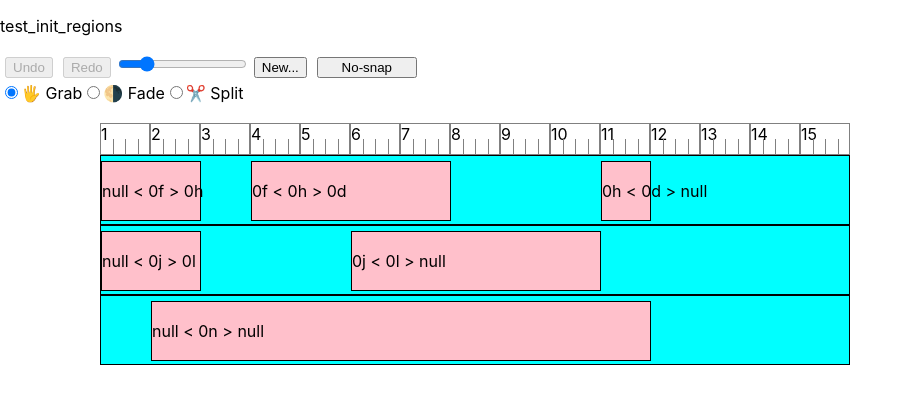
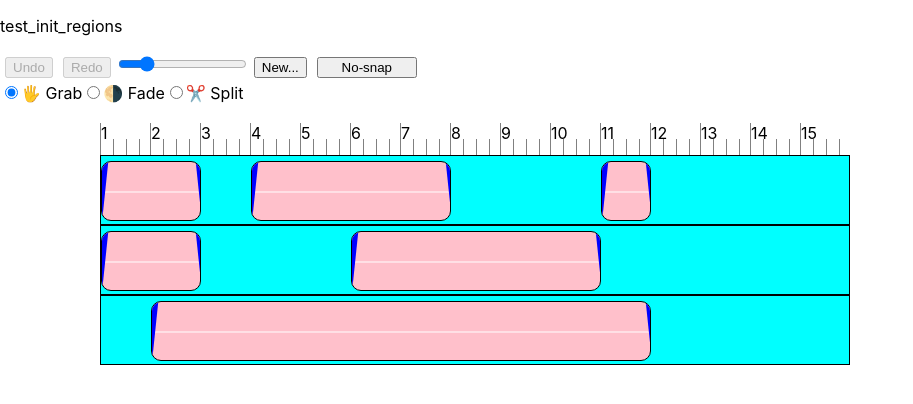
Before and after one commit to purewack/melonJuice-web, a React (Create React App) app: page / in a window 1280 px wide. Shown: the top 404 px of the page, without its empty margins (0-913 px from the left). Built offline with nearby package versions, Linux system fonts and the light colour scheme.

Commit message:
visuals and svg

```diff
--- a/src/App.js
+++ b/src/App.js
@@ -306,9 +306,9 @@ function App() {
     if(!begun) return
     console.log('song changed')
     console.log(tracks)
-    if(!tracks.lastMoveLegal){
-      setEditorStats({...editorStats, lastMoveLegal:false})
-    }
+    // if(!tracks.lastMoveLegal){
+    //   setEditorStats({...editorStats, lastMoveLegal:false})
+    // }
 
     let sm = 0
     tracks.current.forEach(t => {
@@ -426,6 +426,8 @@ function App() {
             </AudioTrack>
         })}
       </AudioField>
+
+
   </>
   }
   </>);
--- a/src/audio/AudioEngine.js
+++ b/src/audio/AudioEngine.js
@@ -251,8 +251,8 @@ export const AudioEngine = {
       bDuration:duration,
       rOffset:offset,
       rDuration:duration,
-      rFadeIn: 0.01,
-      rFadeOut: 0.01,
+      rFadeIn: 0.125,
+      rFadeOut: 0.125,
       rPlayrate:1.0,
       rLoop:0,
     }
--- a/src/components/AudioRegion.js
+++ b/src/components/AudioRegion.js
@@ -1,5 +1,5 @@
 import './components.css';
-import {useState,useEffect,useRef} from 'react'
+import {useState,useEffect,useRef, useReducer} from 'react'
 
 const AudioRegion = ({region, prevRegion, nextRegion, tracksDispatch, editorStats})=>{
 
@@ -9,18 +9,30 @@ const AudioRegion = ({region, prevRegion, nextRegion, tracksDispatch, editorStat
   const [rDurationOld, setRDurationOld] = useState()
   const [rBOffset, setRBOffset] = useState()
   const [rBDuration, setRBDuration] = useState()
+  const [fadeIn, setFadeIn] = useState(0)
+  const [fadeOut, setFadeOut] = useState(0)
   const [handleHitbox, setHandleHitbox] = useState(null)
   const [cutPos , setCutPos] = useState(null)
   const [isHovering, setIsHovering] = useState(false)
   const regionStatsPrev = useRef()
   const resizeArea = 10;
+  const audioRegionRef = useRef()
+  const [height, setHeight] = useState(0)
 
   useEffect(()=>{
     setrOffset(editorStats.barLength*region.rOffset)
     setRDuration(editorStats.barLength*region.rDuration)
     setRBOffset(editorStats.barLength*region.bOffset)
     setRBDuration(editorStats.barLength*region.bDuration)
+    setFadeIn(region.rFadeIn*editorStats.barLength)
+    setFadeOut(region.rFadeOut*editorStats.barLength)
+    // setFadeIn(100)
+    // setFadeOut(30)
   },[region,editorStats])
+
+  useEffect(()=>{
+    setHeight(audioRegionRef.current ? audioRegionRef.current.getBoundingClientRect().height : 0)
+  },[audioRegionRef])
 
   const snapCalc = (ll)=>{
     if(editorStats.snapGrain){
@@ -157,6 +169,7 @@ const AudioRegion = ({region, prevRegion, nextRegion, tracksDispatch, editorStat
 
   return(<>
   <div
+    ref={audioRegionRef}
     style={{width: rDuration, left: rOffset}}
     className={
       editorStats.toolMode === 'cut' ? 'AudioRegion AudioRegionCut' :
@@ -168,9 +181,15 @@ const AudioRegion = ({region, prevRegion, nextRegion, tracksDispatch, editorStat
     onMouseLeave={editorStats.toolMode === 'cut' ? (e)=>{setCutPos(null)}  : (e)=>{setIsHovering(false)}}
     // onTouchStart={(e=>{startAdjust('touch',e.target.className,e.touches[0].pageX)})}
     >
+    <svg style={{pointerEvents:"none"}} width={rDuration} height={height}>
+      <line x1={0} x2={rDuration-1} y1={height/2} y2={height/2} stroke="white"></line>
+      <polygon points={`0,0 0,${height} ${fadeIn},0`} fill="blue"></polygon>
+      <polygon points={`${rDuration},0 ${rDuration},${height} ${rDuration - (fadeOut)},0`} fill="blue"></polygon>
+
+    </svg>
     {editorStats.toolMode === 'grab' && isHovering && <span className='StartHandle' style={{width:resizeArea}}>|</span>}
       <span style={{pointerEvents:'none'}}>
-        {`${prevRegion && prevRegion.regionId.slice(-2)} < ${region.regionId.slice(-2)} > ${nextRegion && nextRegion.regionId.slice(-2)}`}
+        {/* {`${prevRegion && prevRegion.regionId.slice(-2)} < ${region.regionId.slice(-2)} > ${nextRegion && nextRegion.regionId.slice(-2)}`}  */}
       </span>
     {editorStats.toolMode === 'grab' && isHovering && <span className='EndHandle' style={{width:resizeArea}}>|</span> }
   </div>
--- a/src/components/components.css
+++ b/src/components/components.css
@@ -16,6 +16,13 @@ html{
     justify-content: space-between;
     align-items: center;
     z-index: 1;
+    overflow: hidden;
+    border-radius: 10px;
+}
+ svg {
+    position: absolute;
+    left:0;
+    top:0;
 }
 .AudioRegionCutIndicator {
     position: absolute;
@@ -92,6 +99,7 @@ html{
     display:inline-block;
 }
 
+
 .TrackTool{
     z-index: 9;
     background:yellow;
@@ -136,7 +144,7 @@ html{
 }
 .Timeline .TimelineBar{
     display:inline-block;
-    border:solid gray 1px;
+    border-left:solid gray 1px;
     position: relative;
     height:2rem;
 }
```
